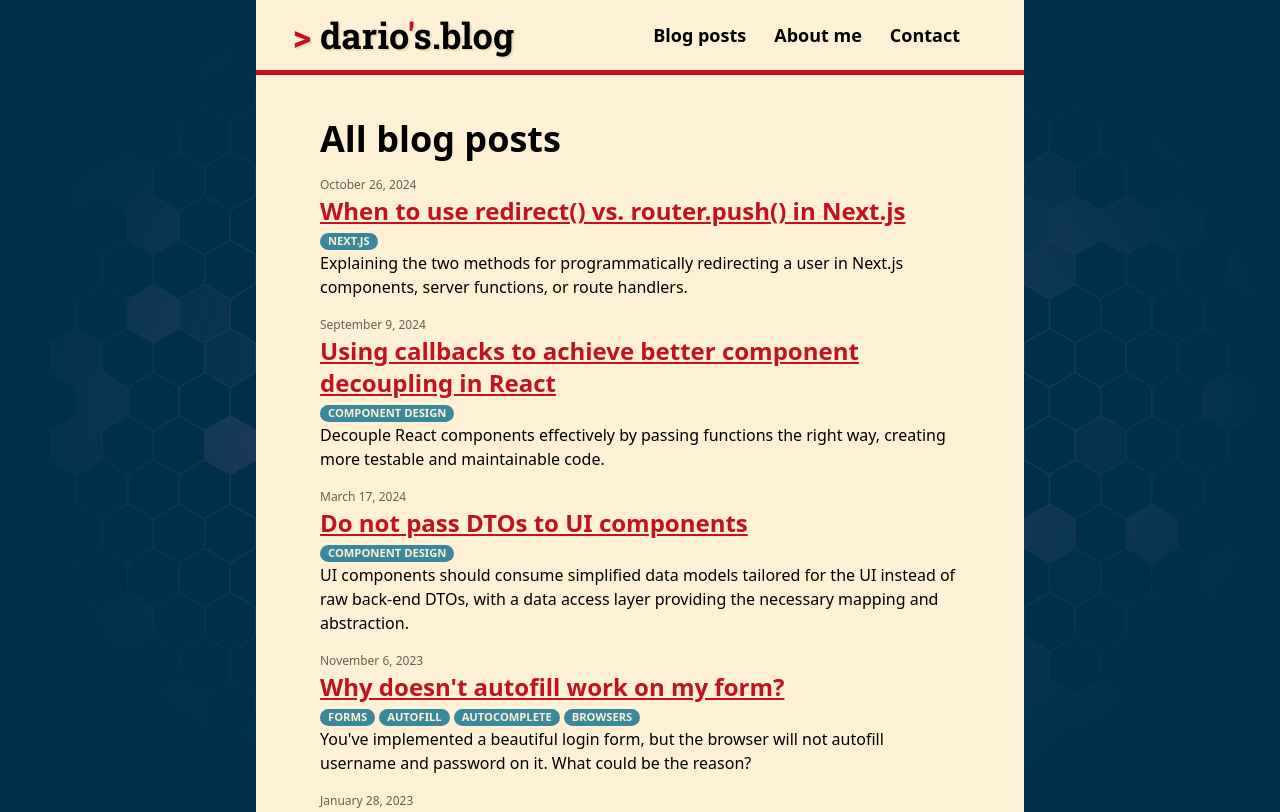
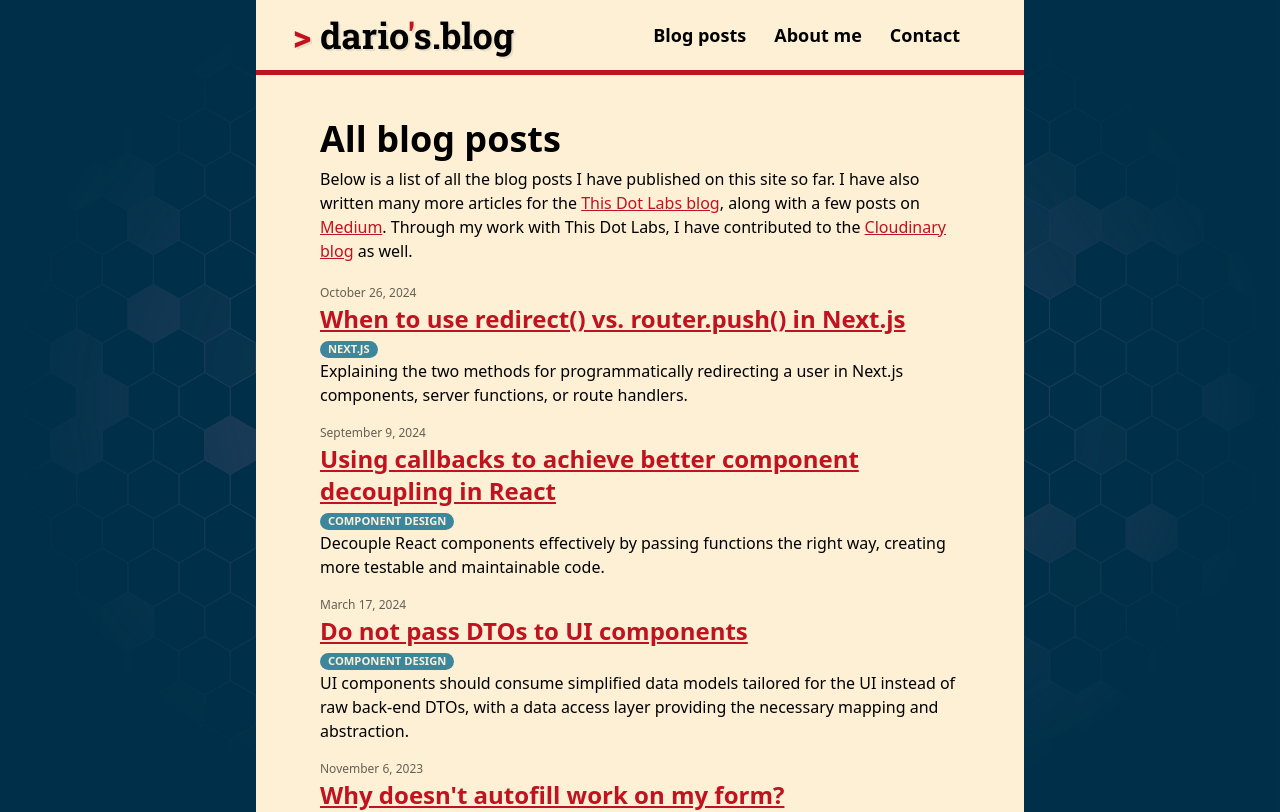
Before and after one commit to dariodjuric/blog, a Next.js app: page /posts in a window 1280 px wide. Shown: the top 812 px of the page. Built offline with nearby package versions, Linux system fonts and the light colour scheme.

Commit message:
Add links to posts from other platforms

```diff
--- a/app/posts/page.tsx
+++ b/app/posts/page.tsx
@@ -7,6 +7,17 @@ export default async function PostsPage() {
   return (
     <>
       <h2>All blog posts</h2>
+      <p className="mb-4">
+        Below is a list of all the blog posts I have published on this site so
+        far. I have also written many more articles for the{' '}
+        <a href="https://www.thisdot.co/blog?authors=dario+djuric">
+          This Dot Labs blog
+        </a>
+        , along with a few posts on{' '}
+        <a href="https://dario-djuric.medium.com/">Medium</a>. Through my work
+        with This Dot Labs, I have contributed to the{' '}
+        <a href="https://cloudinary.com/blog/">Cloudinary blog</a> as well.
+      </p>
       <PostsList posts={posts} />
     </>
   );
```
